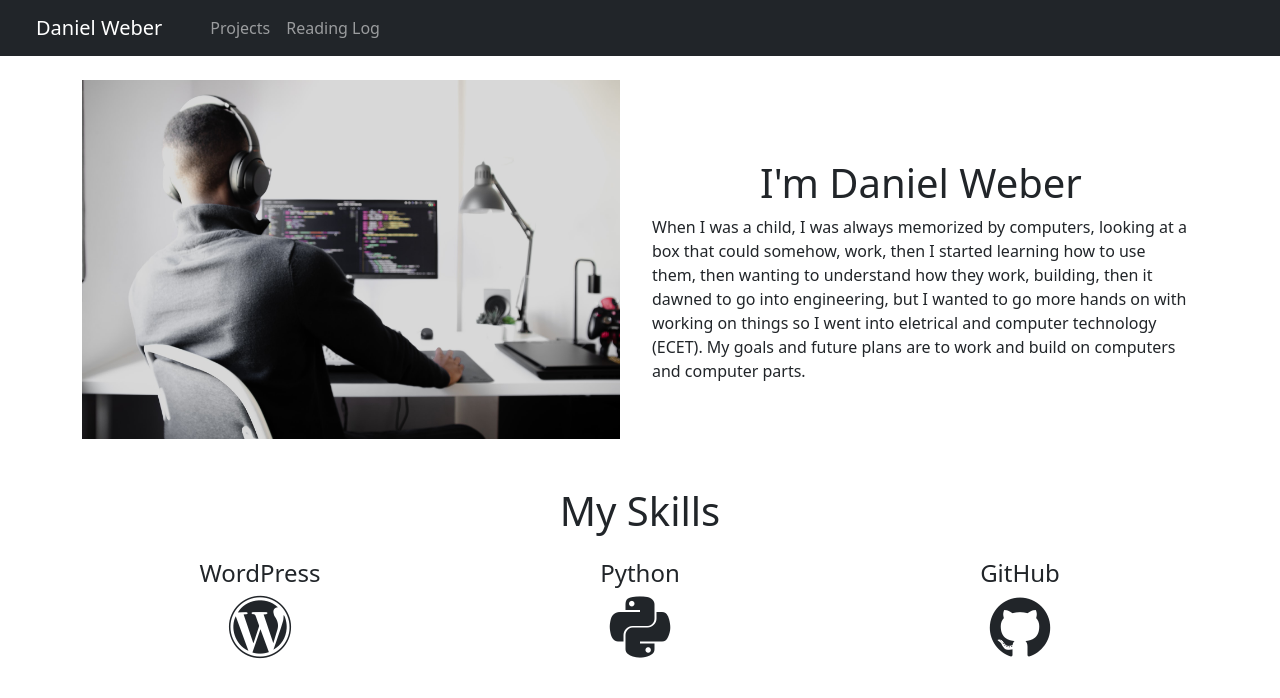
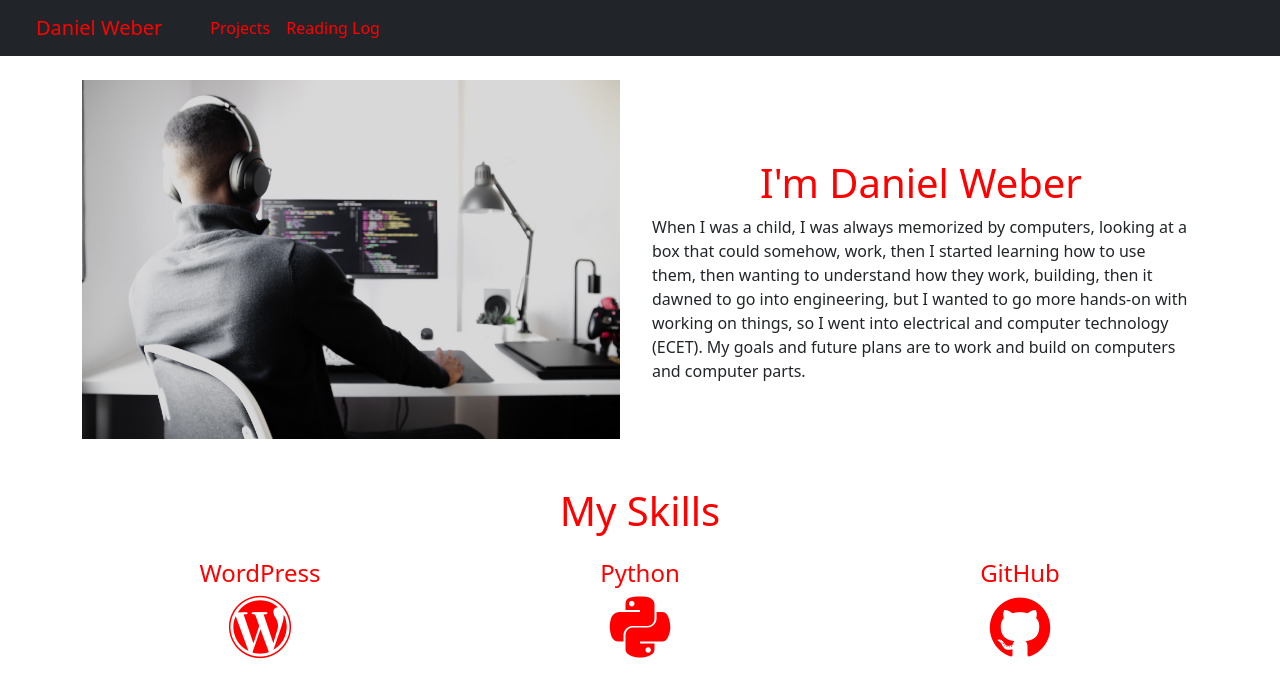
Before and after one commit to Dweber275/Daniel-Weber.github.io, a plain HTML site: page index.html in a window 1280 px wide. Drawn offline with nearby package versions, Linux system fonts and the light colour scheme.

Commit message:
Updated index.html with new changes

```diff
--- a/index.html
+++ b/index.html
@@ -11,13 +11,23 @@
         integrity="sha384-rbsA2VBKQhggwzxH7pPCaAqO46MgnOM80zW1RWuH61DGLwZJEdK2Kadq2F9CUG65" crossorigin="anonymous">
     <!-- Devicon: Programming languages icons -->
     <link rel="stylesheet" href="https://cdn.jsdelivr.net/gh/devicons/devicon@v2.15.1/devicon.min.css">
+    <style>
+        /* Custom styles */
+        .text-red {
+            color: red;
+        }
+
+        .icon-red i {
+            color: red;
+        }
+    </style>
 </head>
 
 <body>
     <nav class="navbar navbar-dark navbar-expand-lg bg-dark ">
         <div class="container-fluid">
             <div class="mx-4">
-                    <a class="navbar-brand" href="#">Daniel Weber</a>
+                <a class="navbar-brand text-red" href="#">Daniel Weber</a>
             </div>
             <button class="navbar-toggler" type="button" data-bs-toggle="collapse"
                 data-bs-target="#navbarTogglerDemo02" aria-controls="navbarTogglerDemo02" aria-expanded="false"
@@ -27,10 +37,10 @@
             <div class="collapse navbar-collapse" id="navbarTogglerDemo02">
                 <ul class="navbar-nav me-auto mb-2 mb-lg-0">
                     <li class="nav-item">
-                            <a class="nav-link" href="#">Projects</a>
+                        <a class="nav-link text-red" href="#">Projects</a>
                     </li>
                     <li class="nav-item">
-                            <a class="nav-link" href="#">Reading Log</a>
+                        <a class="nav-link text-red" href="#">Reading Log</a>
                     </li>
                 </ul>
             </div>
@@ -44,17 +54,21 @@
             </div>
             <div class="col-lg mx-2 align-self-center">
                 <div class="my-3">
-                        <h1 class="text-center">I'm Daniel Weber</h1>
-                        <p> When I was a child, I was always memorized by computers, looking at a box that could somehow, work, then I started learning how to use them, then wanting to understand how they work, building, then it dawned to go into engineering, but I wanted to go more hands on with working on things so I went into eletrical and computer technology (ECET). My goals and future plans are to work and build on computers and computer parts.
+                    <h1 class="text-center text-red">I'm Daniel Weber</h1>
+                    <p> When I was a child, I was always memorized by computers, looking at a box that could somehow,
+                        work, then I started learning how to use them, then wanting to understand how they work,
+                        building, then it dawned to go into engineering, but I wanted to go more hands-on with working
+                        on things, so I went into electrical and computer technology (ECET). My goals and future plans
+                        are to work and build on computers and computer parts.
                     </p>
                 </div>
             </div>
         </div>
         <div class="my-4">
             <div class="text-center mb-4">
-                    <h1>My Skills</h1>
+                <h1 class="text-red">My Skills</h1>
             </div>
-                <div class="row ">
+            <div class="row">
                 <style>
                     i {
                         font-size: 4em;
@@ -62,29 +76,27 @@
                 </style>
                 <!-- Skills -->
                 <div class="col">
-                        <div class="text-center">
-                            <h4>WordPress</h4>
+                    <div class="text-center icon-red">
+                        <h4 class="text-red">WordPress</h4>
                         <i class="devicon-wordpress-plain"></i>
                     </div>
-
-
                 </div>
                 <div class="col">
-                        <div class="text-center">
-                            <h4>Python</h4>
+                    <div class="text-center icon-red">
+                        <h4 class="text-red">Python</h4>
                         <i class="devicon-python-plain"></i>
                     </div>
                 </div>
                 <div class="col">
-                        <div class="text-center">
-                            <h4>GitHub</h4>
+                    <div class="text-center icon-red">
+                        <h4 class="text-red">GitHub</h4>
                         <i class="devicon-github-original"></i>
                     </div>
                 </div>
             </div>
         </div>
     </div>
-        <!-- JavaScript: Above <body>  -->
+    <!-- JavaScript: Above <body> -->
     <script src="https://cdn.jsdelivr.net/npm/bootstrap@5.2.3/dist/js/bootstrap.bundle.min.js"
         integrity="sha384-kenU1KFdBIe4zVF0s0G1M5b4hcpxyD9F7jL+jjXkk+Q2h455rYXK/7HAuoJl+0I4"
         crossorigin="anonymous"></script>
```
Lines whose indentation alone changed are shown as unchanged.
